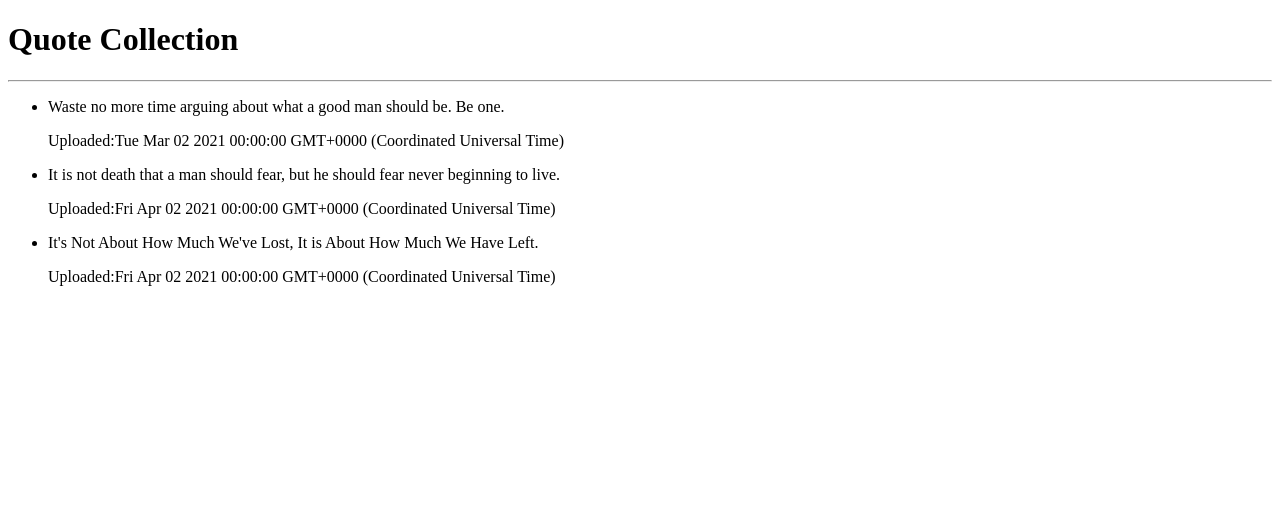
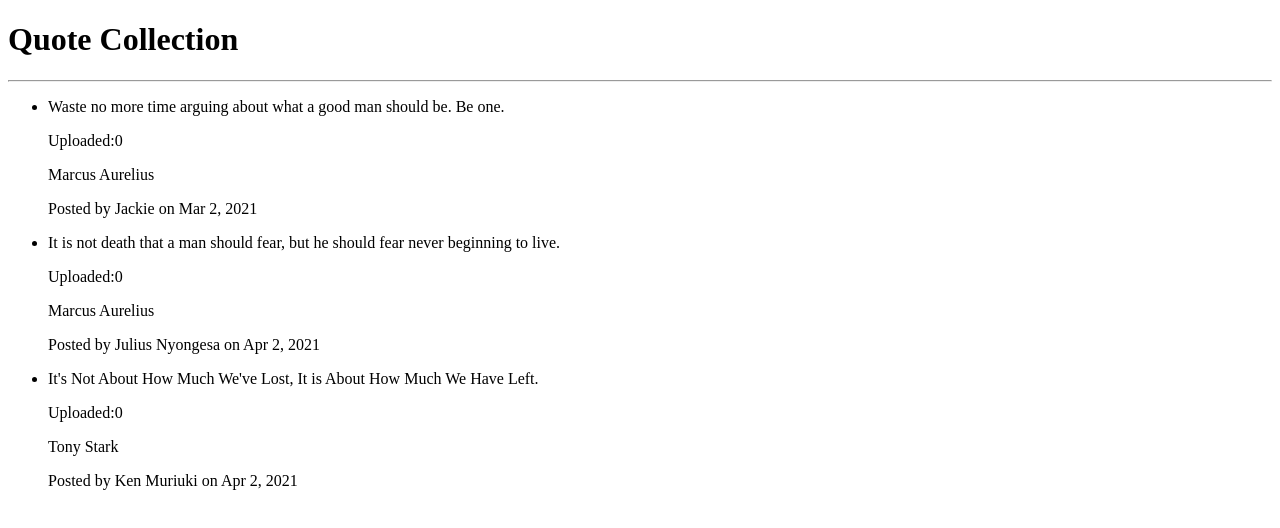
Before and after one commit to GLouisG/thequote, an Angular app in the folder thequote/: page / in a window 1280 px wide. Shown: the top 528 px of the page. Built offline with nearby package versions, Linux system fonts and the light colour scheme.

Commit message:
add quote info componenet

```diff
--- a/thequote/src/app/app.module.ts
+++ b/thequote/src/app/app.module.ts
@@ -4,11 +4,13 @@ import { BrowserModule } from '@angular/platform-browser';
 import { AppRoutingModule } from './app-routing.module';
 import { AppComponent } from './app.component';
 import { QuoteComponent } from './quote/quote.component';
+import { QuoteInfoComponent } from './quote-info/quote-info.component';
 
 @NgModule({
   declarations: [
     AppComponent,
-    QuoteComponent
+    QuoteComponent,
+    QuoteInfoComponent
   ],
   imports: [
     BrowserModule,
--- /dev/null
+++ b/thequote/src/app/quote-info/quote-info.component.html
@@ -0,0 +1,2 @@
+<p>{{quote.author}}</p>
+<p>Posted by {{quote.poster}} on {{quote.uploadDate|date}}</p>
--- /dev/null
+++ b/thequote/src/app/quote-info/quote-info.component.ts
@@ -0,0 +1,16 @@
+import { Component, OnInit, Input } from '@angular/core';
+import{Quote}from '../quote'
+@Component({
+  selector: 'app-quote-info',
+  templateUrl: './quote-info.component.html',
+  styleUrls: ['./quote-info.component.css']
+})
+export class QuoteInfoComponent implements OnInit {
+
+  @Input() quote! :Quote;
+  constructor() { }
+
+  ngOnInit(): void {
+  }
+
+}
--- a/thequote/src/app/quote/quote.component.html
+++ b/thequote/src/app/quote/quote.component.html
@@ -4,7 +4,8 @@
   <ul>
       <li *ngFor='let quote of quotes'>
         <p>{{quote.name}}</p>
-        <p>Uploaded:{{quote.uploadDate}}</p>
+        <p>Uploaded:{{quote.score}}</p>
+        <app-quote-info  [quote]='quote'></app-quote-info><!-- binding the property from quote to quote info -->
       </li>
   </ul>
 </div>
--- a/thequote/src/app/quote/quote.component.ts
+++ b/thequote/src/app/quote/quote.component.ts
@@ -10,7 +10,7 @@ export class QuoteComponent implements OnInit {
   quotes : Quote[] = [
     new Quote(1, 'Waste no more time arguing about what a good man should be. Be one.', 'Marcus Aurelius', 'Jackie ', new Date(2021,2,2), 0),
     new Quote(2, 'It is not death that a man should fear, but he should fear never beginning to live.', 'Marcus Aurelius', 'Julius Nyongesa ', new Date(2021,3,2), 0),
-    new Quote(3, "It's Not About How Much We've Lost, It is About How Much We Have Left.", 'Tony Stark', 'Julius Nyongesa ', new Date(2021,3,2), 0),
+    new Quote(3, "It's Not About How Much We've Lost, It is About How Much We Have Left.", 'Tony Stark', 'Ken Muriuki', new Date(2021,3,2), 0),
 
   ];
   constructor() { }
```
Also changed, not shown: thequote/src/app/quote-info/quote-info.component.css (added), 1 other file (tests, documents, lock files or other folders).
